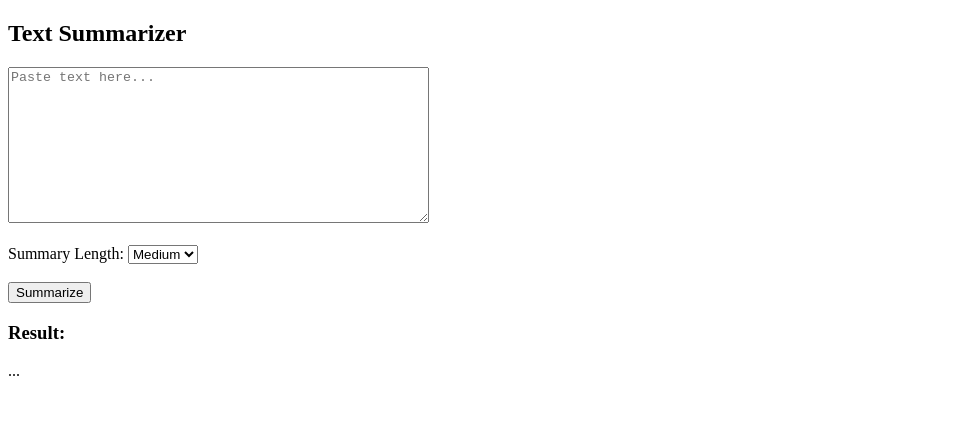
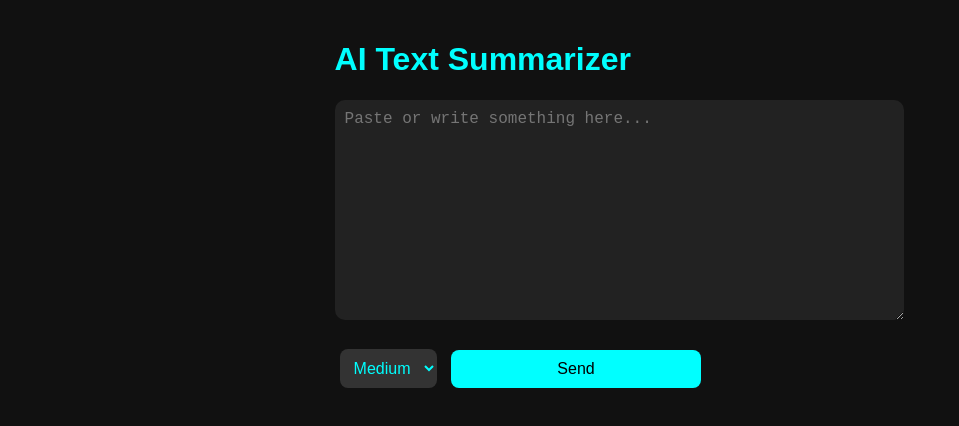
Before and after one commit to samarth-kids/summary, a plain HTML site: page index.html in a window 1280 px wide. Shown: the whole page, without its empty margins (0-959 px from the left). Drawn offline with Linux system fonts and the light colour scheme.

Commit message:
Update index.html

```diff
--- a/index.html
+++ b/index.html
@@ -1,23 +1,26 @@
 <!DOCTYPE html>
-<html>
+<html lang="en">
 <head>
-  <title>AI Summarizer</title>
+  <meta charset="UTF-8" />
+  <meta name="viewport" content="width=device-width, initial-scale=1.0" />
+  <title>AI Text Summarizer</title>
+  <link rel="stylesheet" href="style.css" />
 </head>
 <body>
-  <h2>Text Summarizer</h2>
-  <textarea id="inputText" rows="10" cols="50" placeholder="Paste text here..."></textarea><br><br>
+  <div class="container">
+    <h1>AI Text Summarizer</h1>
+    <div class="chat-box" id="chatBox"></div>
 
-  <label for="lengthSelect">Summary Length:</label>
-  <select id="lengthSelect">
-    <option value="short">Short</option>
-    <option value="medium" selected>Medium</option>
-    <option value="long">Long</option>
-  </select><br><br>
+    <textarea id="inputText" placeholder="Paste or write something here..."></textarea>
 
-  <button onclick="summarize()">Summarize</button>
+    <select id="summaryLength">
+      <option value="short">Short</option>
+      <option value="medium" selected>Medium</option>
+      <option value="long">Long</option>
+    </select>
 
-  <h3>Result:</h3>
-  <div id="summaryResult">...</div>
+    <button onclick="summarize()">Send</button>
+  </div>
 
   <script src="script.js"></script>
 </body>
```
